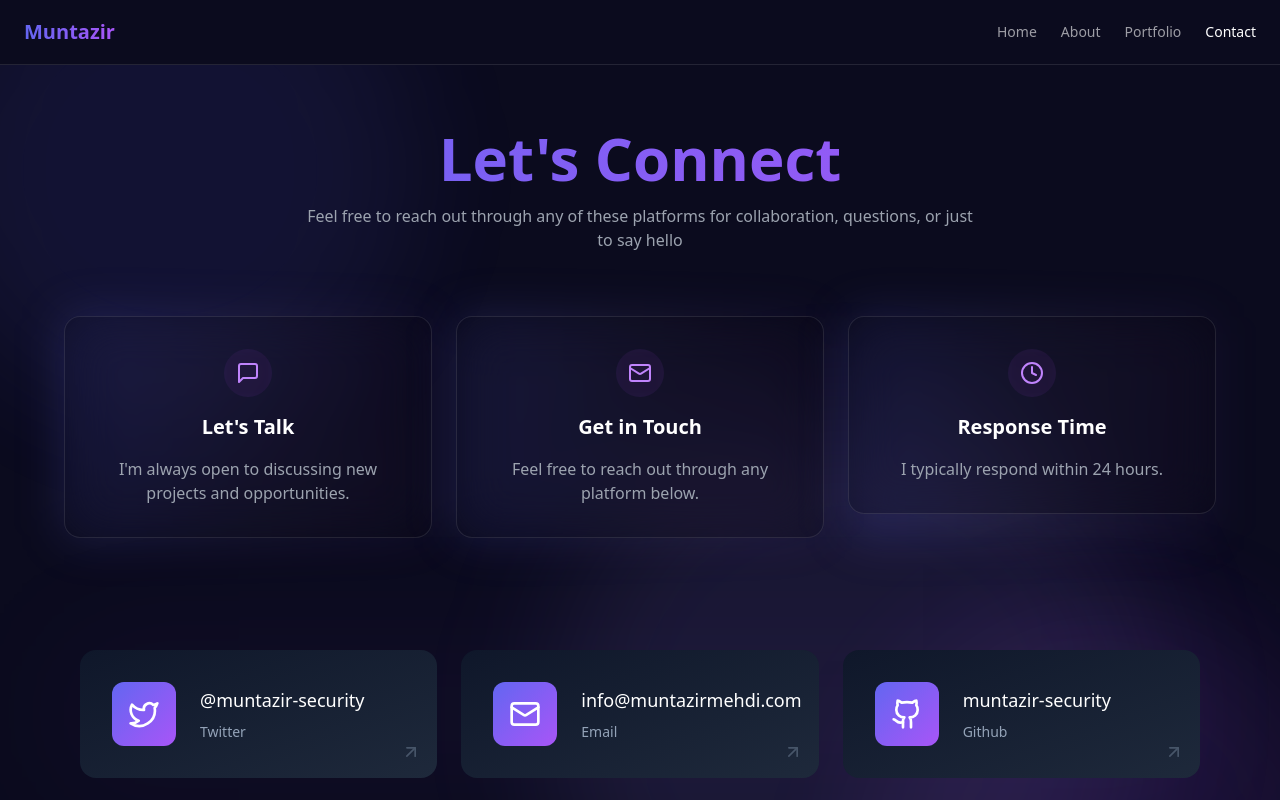
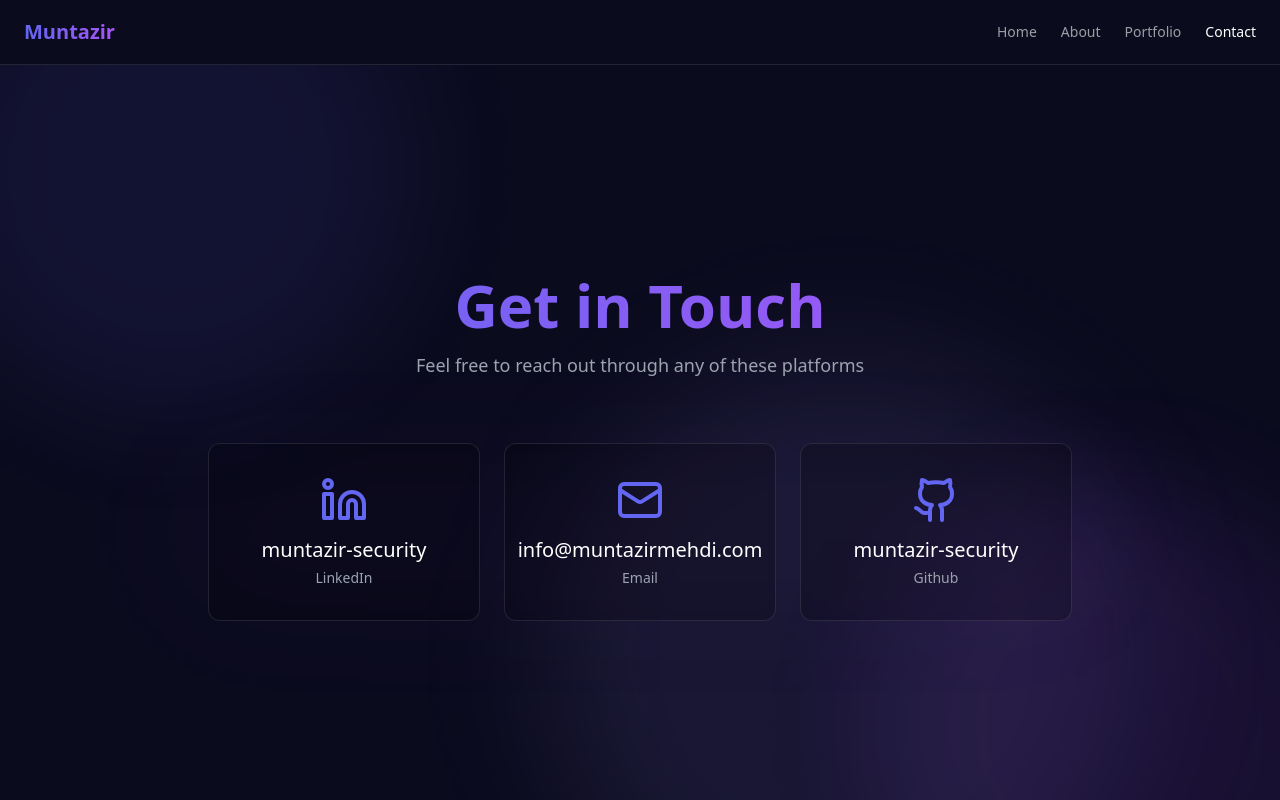
Before and after one commit to Muntazir-security/Website, a React (Vite) app: page /contact in a window 1280 px wide. Shown: the top 800 px of the page. Built offline with nearby package versions, Linux system fonts and the light colour scheme.

Commit message:
Design contact page layout
[skip gpt_engineer]

```diff
--- a/src/components/contact/SocialLinks.tsx
+++ b/src/components/contact/SocialLinks.tsx
@@ -1,5 +1,5 @@
 import React from "react";
-import { Github, Mail, Twitter } from "lucide-react";
+import { Github, Mail, Linkedin } from "lucide-react";
 import { cn } from "@/lib/utils";
 
 interface SocialLinkProps {
@@ -16,84 +16,50 @@ const SocialLink = ({ icon, label, value, href, delay }: SocialLinkProps) => (
     target="_blank"
     rel="noopener noreferrer"
     className={cn(
-      "group relative block overflow-hidden rounded-2xl",
-      "bg-gradient-to-br from-slate-900 to-slate-800",
-      "transition-all duration-500 hover:scale-[1.02]"
+      "group relative block overflow-hidden rounded-xl",
+      "bg-black/20 backdrop-blur-sm border border-white/10",
+      "transition-all duration-500 hover:border-white/20 hover:bg-white/10"
     )}
     data-aos="fade-up"
     data-aos-delay={delay}
   >
-    {/* Glass overlay */}
-    <div className="absolute inset-0 bg-white/5 backdrop-blur-sm opacity-0 transition-opacity duration-500 group-hover:opacity-100" />
-
-    {/* Content */}
-    <div className="relative z-10 p-8">
-      <div className="flex items-center gap-6">
-        {/* Icon container with gradient background */}
-        <div className={cn(
-          "relative flex h-16 w-16 shrink-0 items-center justify-center rounded-xl",
-          "bg-gradient-to-br from-[#6366f1] to-[#a855f7]",
-          "transition-all duration-500 group-hover:shadow-lg group-hover:shadow-purple-500/25"
-        )}>
+    <div className="relative p-8 flex flex-col items-center justify-center text-center gap-3">
+      {/* Icon */}
+      <div className="text-[#6366f1] w-12 h-12">
         {icon}
-          {/* Glow effect */}
-          <div className="absolute inset-0 rounded-xl bg-purple-500/20 blur opacity-0 transition-opacity duration-500 group-hover:opacity-100" />
       </div>
 
-        {/* Text content with hover animations */}
-        <div className="space-y-2">
-          <p className="text-lg font-medium text-white group-hover:text-purple-200 transition-colors">
+      {/* Text content */}
+      <div className="space-y-1">
+        <p className="text-xl font-medium text-white group-hover:text-[#6366f1] transition-colors">
           {value}
         </p>
-          <p className="text-sm text-slate-400 group-hover:text-slate-300 transition-colors">
+        <p className="text-sm text-gray-400">
           {label}
         </p>
       </div>
     </div>
-
-      {/* Interactive element indicator */}
-      <div className="absolute bottom-4 right-4 text-slate-600 group-hover:text-purple-400 transition-colors">
-        <svg
-          xmlns="http://www.w3.org/2000/svg"
-          width="20"
-          height="20"
-          viewBox="0 0 24 24"
-          fill="none"
-          stroke="currentColor"
-          strokeWidth="2"
-          strokeLinecap="round"
-          strokeLinejoin="round"
-          className="transform transition-transform duration-500 group-hover:translate-x-1 group-hover:-translate-y-1"
-        >
-          <path d="M7 17L17 7" />
-          <path d="M7 7h10v10" />
-        </svg>
-      </div>
-    </div>
-
-    {/* Background gradient effect */}
-    <div className="absolute inset-0 bg-gradient-to-br from-purple-500/10 to-indigo-500/10 opacity-0 blur-xl transition-opacity duration-500 group-hover:opacity-100" />
   </a>
 );
 
 const SocialLinks = () => {
   const links = [
     {
-      icon: <Twitter className="w-8 h-8 text-white" />,
-      label: "Twitter",
-      value: "@muntazir-security",
-      href: "https://twitter.com/muntazir-security",
+      icon: <Linkedin className="w-full h-full" />,
+      label: "LinkedIn",
+      value: "muntazir-security",
+      href: "https://linkedin.com/in/muntazir-security",
       delay: "100"
     },
     {
-      icon: <Mail className="w-8 h-8 text-white" />,
+      icon: <Mail className="w-full h-full" />,
       label: "Email",
       value: "info@muntazirmehdi.com",
       href: "mailto:info@muntazirmehdi.com",
       delay: "200"
     },
     {
-      icon: <Github className="w-8 h-8 text-white" />,
+      icon: <Github className="w-full h-full" />,
       label: "Github",
       value: "muntazir-security",
       href: "https://github.com/muntazir-security",
@@ -102,12 +68,10 @@ const SocialLinks = () => {
   ];
 
   return (
-    <div className="relative px-4 py-12">
-      <div className="grid grid-cols-1 gap-6 md:grid-cols-3 max-w-7xl mx-auto">
+    <div className="grid grid-cols-1 md:grid-cols-3 gap-6 px-4">
       {links.map((link) => (
         <SocialLink key={link.label} {...link} />
       ))}
-      </div>
     </div>
   );
 };
--- a/src/pages/Contact.tsx
+++ b/src/pages/Contact.tsx
@@ -1,8 +1,6 @@
 import React, { useEffect } from "react";
 import SocialLinks from "@/components/contact/SocialLinks";
 import PageBackground from "@/components/shared/PageBackground";
-import { HoverCard } from "@/components/shared/HoverCard";
-import { MessageSquare, Mail, Clock } from "lucide-react";
 import AOS from "aos";
 import "aos/dist/aos.css";
 
@@ -14,73 +12,26 @@ const ContactPage = () => {
     });
   }, []);
 
-  const contactInfo = [
-    {
-      icon: <MessageSquare className="w-6 h-6 text-purple-400" />,
-      title: "Let's Talk",
-      description: "I'm always open to discussing new projects and opportunities."
-    },
-    {
-      icon: <Mail className="w-6 h-6 text-purple-400" />,
-      title: "Get in Touch",
-      description: "Feel free to reach out through any platform below."
-    },
-    {
-      icon: <Clock className="w-6 h-6 text-purple-400" />,
-      title: "Response Time",
-      description: "I typically respond within 24 hours."
-    }
-  ];
-
   return (
     <PageBackground>
-      <div className="min-h-screen py-20 px-4 sm:px-6 lg:px-8 relative">
-        <div className="max-w-7xl mx-auto relative">
+      <div className="min-h-screen flex flex-col items-center justify-center py-20 px-4 sm:px-6 lg:px-8">
+        <div className="w-full max-w-4xl mx-auto text-center space-y-16">
           {/* Header Section */}
-          <div className="text-center mb-16" data-aos="fade-down">
+          <div data-aos="fade-down">
             <h1 className="text-4xl sm:text-5xl lg:text-6xl font-bold bg-clip-text text-transparent bg-gradient-to-r from-[#6366f1] to-[#a855f7] mb-4">
-              Let's Connect
+              Get in Touch
             </h1>
-            <p className="text-gray-400 max-w-2xl mx-auto">
-              Feel free to reach out through any of these platforms for collaboration, questions, or just to say hello
+            <p className="text-gray-400 text-lg">
+              Feel free to reach out through any of these platforms
             </p>
           </div>
 
-          {/* Contact Info Cards */}
-          <div className="grid grid-cols-1 md:grid-cols-3 gap-6 mb-16">
-            {contactInfo.map((info, index) => (
-              <HoverCard key={index} className="text-center p-8">
-                <div
-                  className="flex flex-col items-center gap-4"
-                  data-aos="fade-up"
-                  data-aos-delay={index * 100}
-                >
-                  <div className="p-3 rounded-full bg-purple-500/10 backdrop-blur-sm">
-                    {info.icon}
-                  </div>
-                  <h3 className="text-xl font-semibold text-white">{info.title}</h3>
-                  <p className="text-gray-400">{info.description}</p>
-                </div>
-              </HoverCard>
-            ))}
-          </div>
-
-          {/* Social Links Section with enhanced spacing */}
+          {/* Social Links */}
           <div className="relative">
             <div className="absolute inset-0 bg-gradient-to-b from-transparent via-purple-500/5 to-transparent blur-3xl" />
             <div className="relative">
               <SocialLinks />
             </div>
-          </div>
-
-          {/* Bottom Decorative Elements */}
-          <div className="relative mt-16">
-            <div
-              className="absolute bottom-0 left-1/2 -translate-x-1/2 w-32 h-1 bg-gradient-to-r from-transparent via-purple-500/50 to-transparent"
-              data-aos="fade-up"
-              data-aos-delay="400"
-            />
-            <div className="absolute -bottom-4 left-1/2 -translate-x-1/2 w-16 h-1 bg-gradient-to-r from-transparent via-purple-500/30 to-transparent" />
           </div>
         </div>
       </div>
```
Lines whose indentation alone changed are shown as unchanged.
